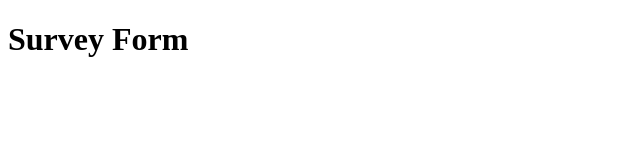
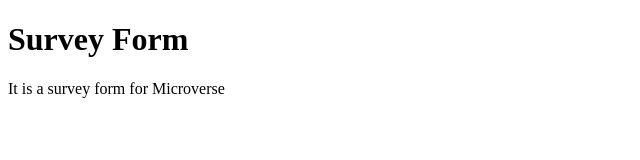
Before and after one commit to Stephen-Adom/jonathan_stephen_trial, a plain HTML site: page index.html in a window 1280 px wide. Shown: the whole page, without its empty margins (0-640 px from the left). Drawn offline with Linux system fonts and the light colour scheme.

Commit message:
added text description

```diff
--- a/index.html
+++ b/index.html
@@ -8,5 +8,6 @@
   </head>
   <body>
     <h1 id="title">Survey Form</h1>
+    <p id="description">It is a survey form for Microverse</p>
   </body>
 </html>
```
